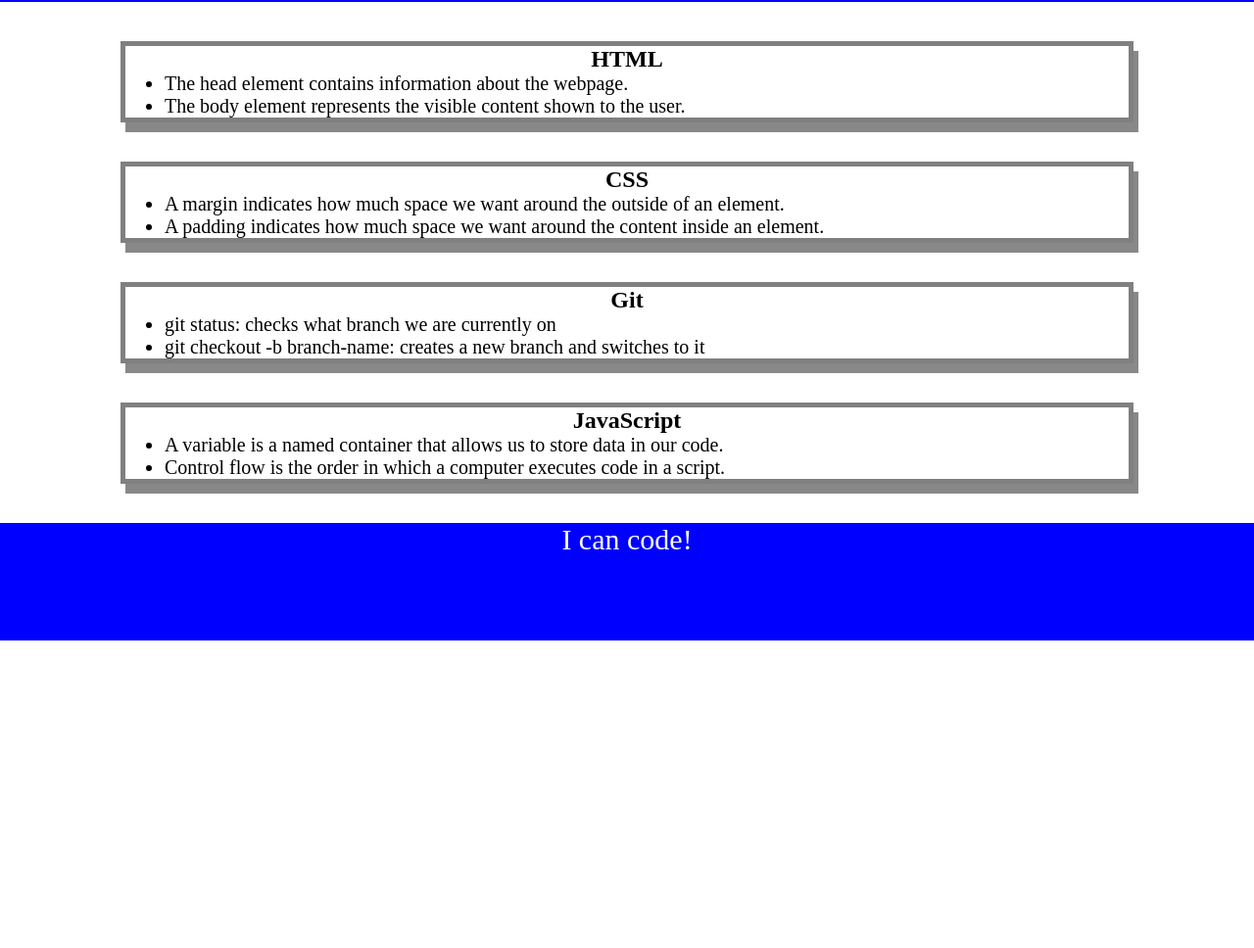
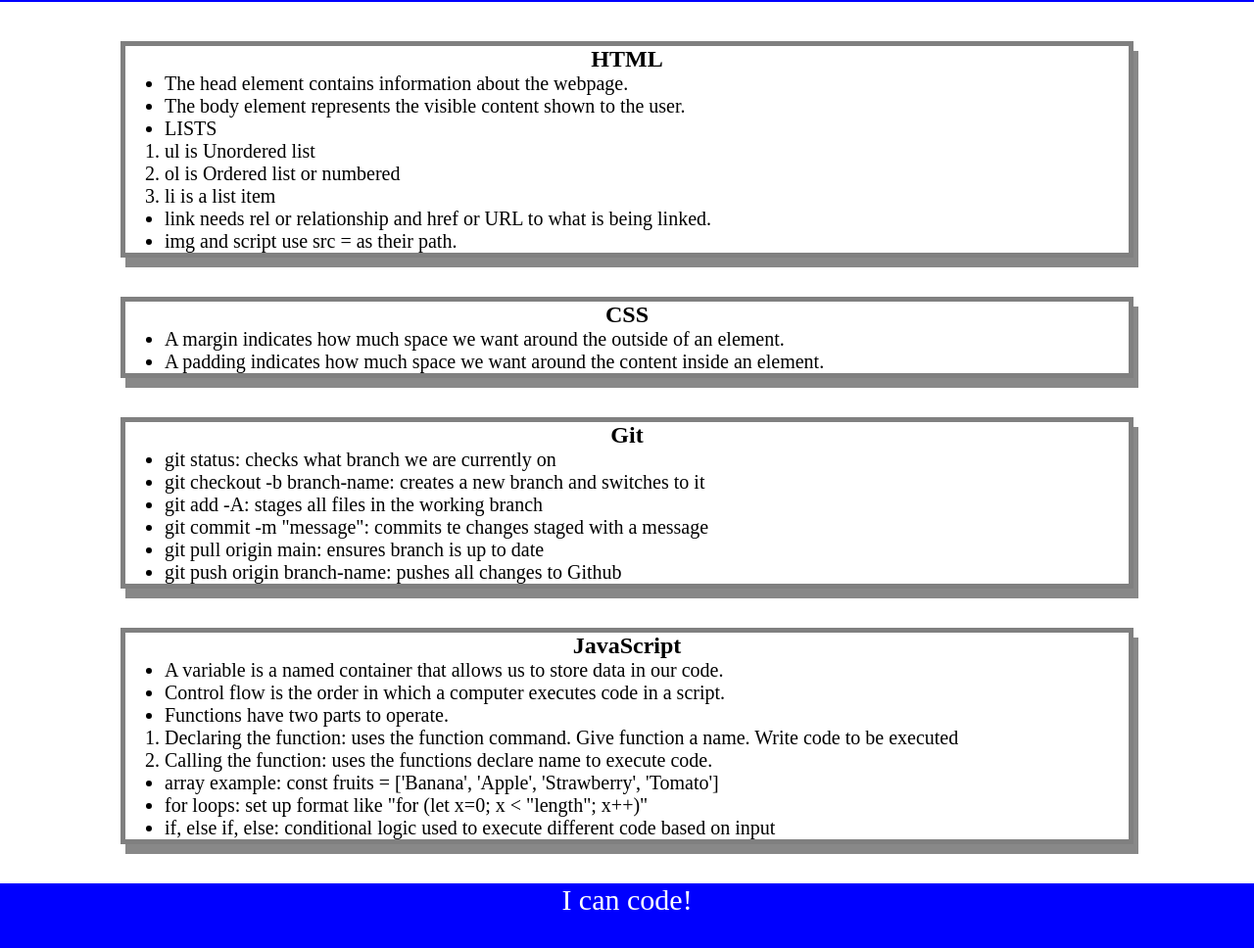
Before and after one commit to NoahCalderwood/Prework-Study-Guide, a plain HTML site: page index.html in a window 1280 px wide. Shown: the part 118-1086 px from the top of the page at 98% size. Before the commit the page ends 800 px from the top, so only its background shows below. Drawn offline with Linux system fonts and the light colour scheme.

Commit message:
added notes to HTML, Git, and Javascript notes

```diff
--- a/index.html
+++ b/index.html
@@ -21,6 +21,16 @@
         <ul>
           <li>The head element contains information about the webpage.</li>
           <li>The body element represents the visible content shown to the user.</li>
+          <li>LISTS
+            <ol>
+            <li>ul is Unordered list</li>
+            <li>ol is Ordered list or numbered</li>
+            <li>li is a list item</li>
+            </ol>
+          </li>
+          <li>link needs rel or relationship and href or URL to what is being linked.</li>
+          <li>img and script use src = as their path.</li>
+
         </ul>
 
       </section>
@@ -43,6 +53,10 @@
         <ul>
           <li>git status: checks what branch we are currently on</li>
           <li>git checkout -b branch-name: creates a new branch and switches to it</li>
+          <li>git add -A: stages all files in the working branch</li>
+          <li>git commit -m "message": commits te changes staged with a message</li>
+          <li>git pull origin main: ensures branch is up to date</li>
+          <li>git push origin branch-name: pushes all changes to Github</li>
         </ul>
 
       </section>
@@ -54,6 +68,15 @@
         <ul>
           <li>A variable is a named container that allows us to store data in our code.</li>
           <li>Control flow is the order in which a computer executes code in a script.</li>
+          <li>Functions have two parts to operate.
+              <ol>
+                <li>Declaring the function: uses the function command. Give function a name. Write code to be executed</li>
+                <li>Calling the function: uses the functions declare name to execute code.</li>
+              </ol>
+          </li>
+          <li>array example: const fruits = ['Banana', 'Apple', 'Strawberry', 'Tomato']</li>
+          <li>for loops: set up format like  "for (let x=0; x < "length"; x++)"</li>
+          <li>if, else if, else: conditional logic used to execute different code based on input</li>
         </ul>
 
       </section>
```
